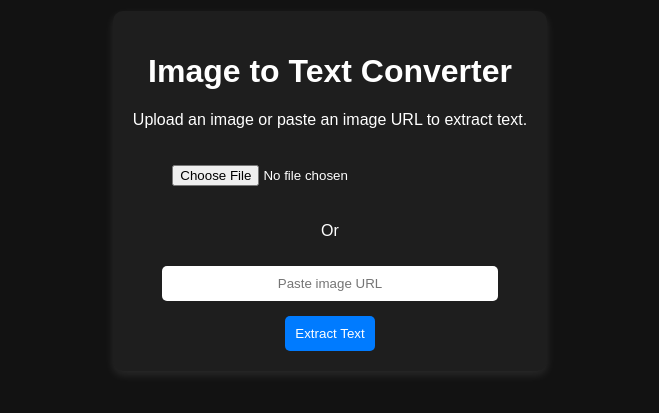
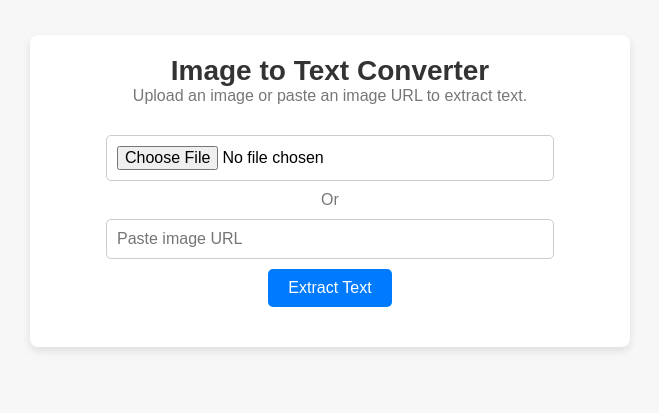
Before and after one commit to imagetotextgenerator/ocr, a plain HTML site: page index.html in a window 1280 px wide. Shown: the part 209-622 px from the top of the page, without its empty margins (310-969 px from the left). Drawn offline with Linux system fonts and the light colour scheme.

Commit message:
Update style.css

```diff
--- a/style.css
+++ b/style.css
@@ -1,98 +1,101 @@
-/* Basic Styling */
+/* Global Styles */
+* {
+    margin: 0;
+    padding: 0;
+    box-sizing: border-box;
+}
+
 body {
-    font-family: 'Arial', sans-serif;
+    font-family: Arial, sans-serif;
+    background-color: #f7f7f7;
     display: flex;
     justify-content: center;
     align-items: center;
     height: 100vh;
-    margin: 0;
-    background: #121212;
-    color: #fff;
 }
 
-/* Container */
 .container {
-    text-align: center;
-    background: #1e1e1e;
+    width: 80%;
+    max-width: 600px;
+    background-color: white;
+    box-shadow: 0 4px 8px rgba(0, 0, 0, 0.1);
     padding: 20px;
-    border-radius: 10px;
-    box-shadow: 0px 4px 10px rgba(255, 255, 255, 0.1);
-    max-width: 400px;
+    border-radius: 8px;
 }
 
-/* Upload Box */
-.upload-box {
-    display: block;
-    padding: 15px;
-    border: 2px dashed #fff;
-    border-radius: 10px;
-    cursor: pointer;
-    transition: 0.3s;
+header {
+    text-align: center;
+    margin-bottom: 20px;
 }
 
-.upload-box:hover {
-    background: rgba(255, 255, 255, 0.1);
+h1 {
+    color: #333;
+    font-size: 28px;
+    font-weight: bold;
 }
 
-/* Image Preview */
-img {
-    max-width: 100%;
-    margin-top: 15px;
-    border-radius: 5px;
-    display: block;
+p {
+    color: #777;
+    font-size: 16px;
 }
 
-/* Loader Animation */
-.loader {
-    width: 40px;
-    height: 40px;
-    border: 5px solid transparent;
-    border-top: 5px solid #fff;
-    border-radius: 50%;
-    animation: spin 1s linear infinite;
-    margin: 15px auto;
+.upload-container {
+    text-align: center;
+    margin-bottom: 20px;
 }
 
-@keyframes spin {
-    0% { transform: rotate(0deg); }
-    100% { transform: rotate(360deg); }
+.upload-container input[type="file"],
+.upload-container input[type="text"] {
+    width: 80%;
+    padding: 10px;
+    margin: 10px;
+    border: 1px solid #ccc;
+    border-radius: 5px;
+    font-size: 16px;
 }
 
-/* Input Box */
-input {
-    width: 80%;
-    padding: 10px;
-    margin: 10px 0;
+.upload-container button {
+    padding: 10px 20px;
+    background-color: #007bff;
+    color: white;
+    border: none;
     border-radius: 5px;
-    border: none;
-    text-align: center;
+    cursor: pointer;
+    font-size: 16px;
+    transition: background-color 0.3s;
 }
 
-/* Button */
-button {
-    background: #007bff;
-    color: white;
-    border: none;
-    padding: 10px;
-    cursor: pointer;
-    border-radius: 5px;
-    margin-top: 5px;
+.upload-container button:hover {
+    background-color: #0056b3;
 }
 
-button:hover {
-    background: #0056b3;
+.image-preview {
+    text-align: center;
+    margin-bottom: 20px;
 }
 
-/* Output */
-#output {
-    background: #333;
-    padding: 10px;
-    border-radius: 5px;
-    margin-top: 10px;
-    word-wrap: break-word;
+#preview {
+    max-width: 100%;
+    max-height: 300px;
+    margin: 10px 0;
 }
 
-/* Hidden Elements */
+#loader {
+    color: #333;
+    font-size: 18px;
+    font-weight: bold;
+}
+
+.output {
+    background-color: #f0f0f0;
+    padding: 15px;
+    border-radius: 5px;
+    margin-top: 20px;
+    font-size: 16px;
+    color: #555;
+    white-space: pre-wrap;
+}
+
 .hidden {
     display: none;
 }
```
